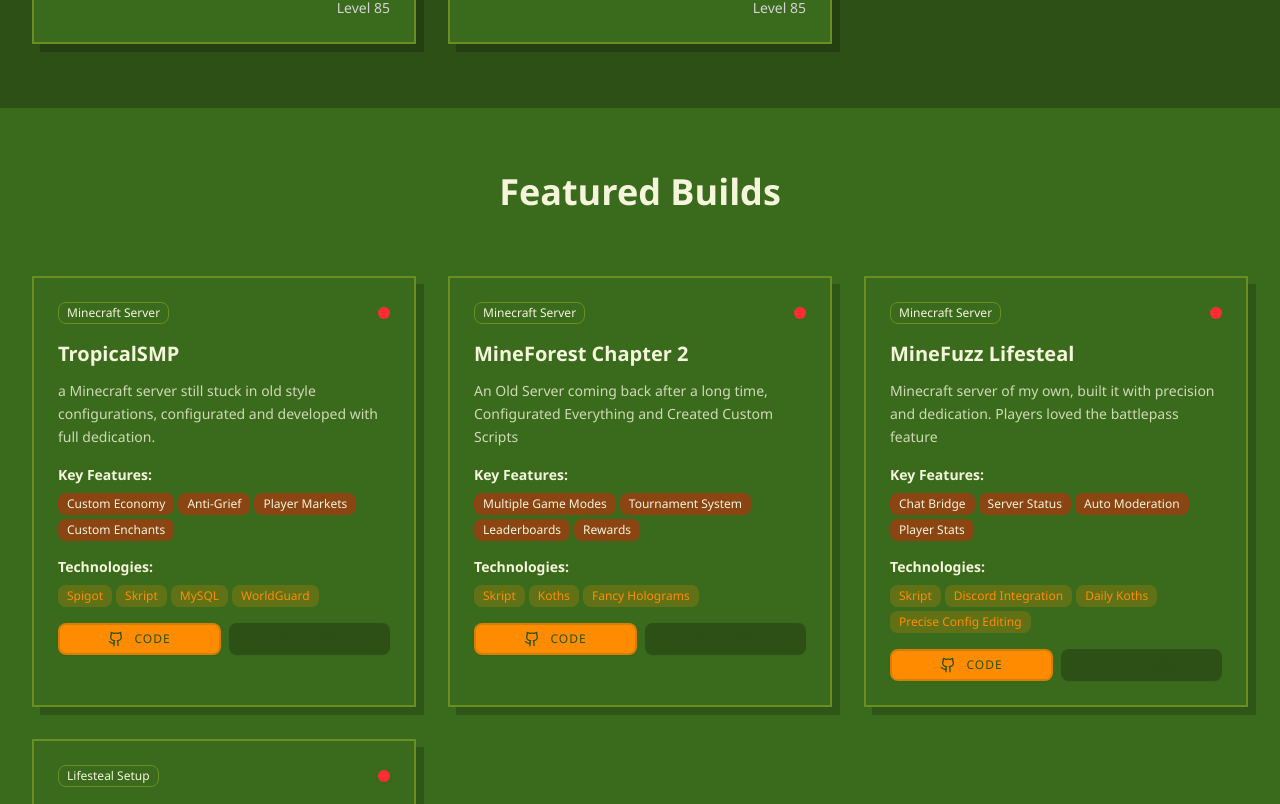
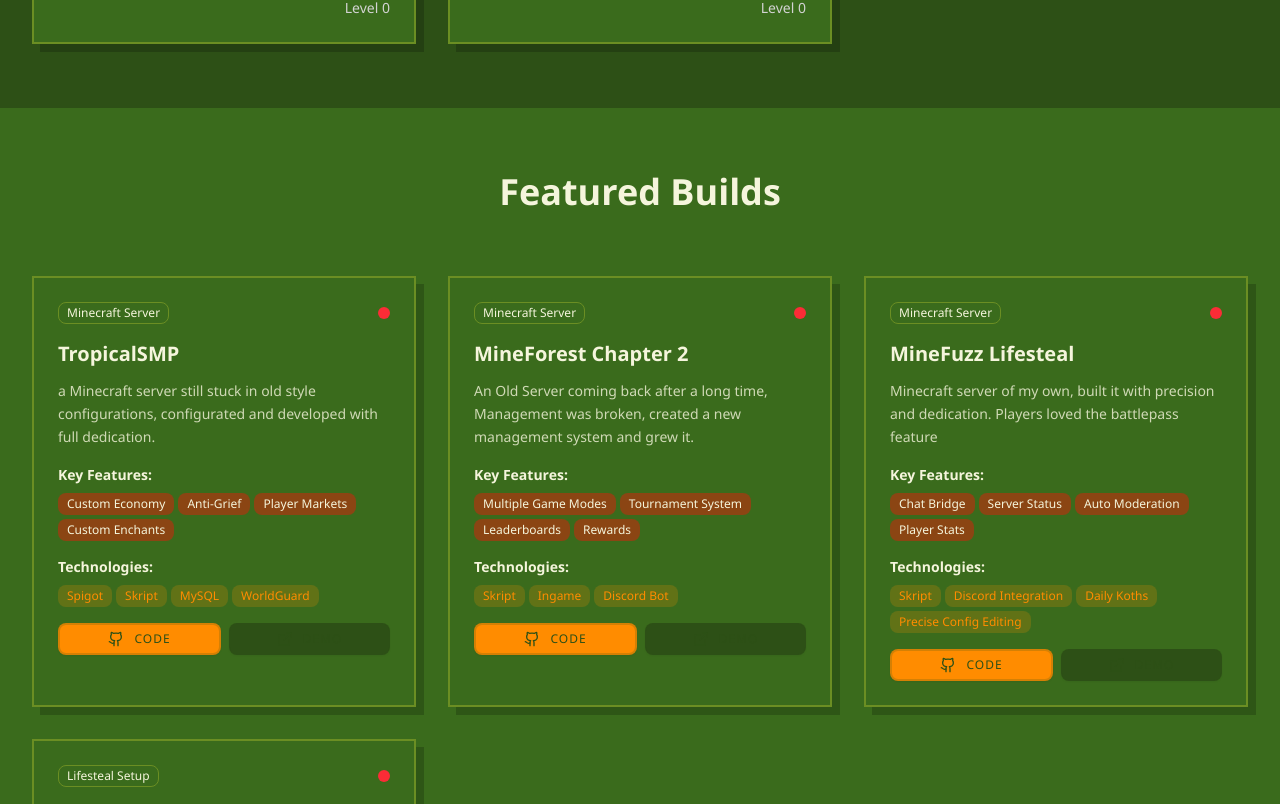
Before and after one commit to alishahmeer990/alixatron-portfolio, a React (Vite) app: page / in a window 1280 px wide. Shown: the part 1739-2543 px from the top of the page. Built offline with nearby package versions, Linux system fonts and the light colour scheme.

Commit message:
Modify skill levels and project details
Updated skill progress and project description in App.jsx.

```diff
--- a/src/App.jsx
+++ b/src/App.jsx
@@ -24,11 +24,11 @@
   useEffect(() => {
     // Animate skill progress bars on load
     const skills = {
-      'minecraft-server': 95,
-      'skript-plugins': 90,
+      'blockgameserver-management': 95,
+      'minecraft-configuration': 95,
       'discord-bots': 75,
-      'server-admin': 85,
-      'community': 85
+      'logo-design': 85,
+      'ai-knowledge': 85
     }
 
     setTimeout(() => {
@@ -52,8 +52,8 @@
       id: 2,
       title: "MineForest Chapter 2",
       category: "Minecraft Server",
-      description: "An Old Server coming back after a long time, Configurated Everything and Created Custom Scripts",
-      technologies: ["Skript", "Koths", "Fancy Holograms"],
+      description: "An Old Server coming back after a long time, Management was broken, created a new management system and grew it.",
+      technologies: ["Skript", "Ingame", "Discord Bot"],
       difficulty: "Hard",
       features: ["Multiple Game Modes", "Tournament System", "Leaderboards", "Rewards"],
       github: "#",
```
